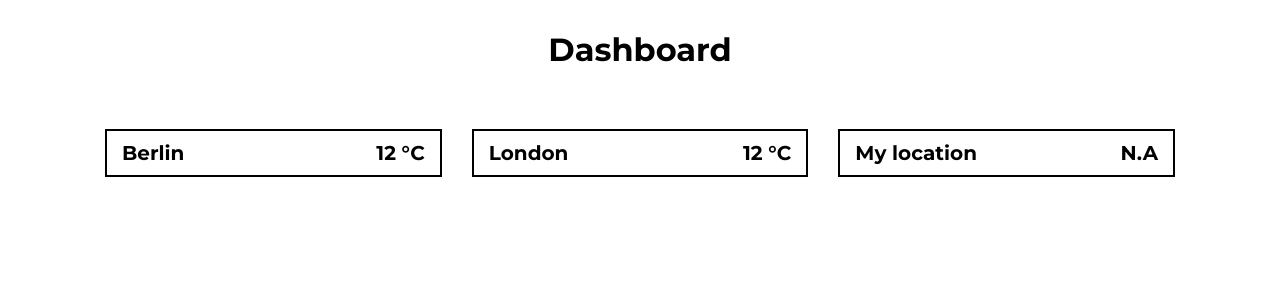
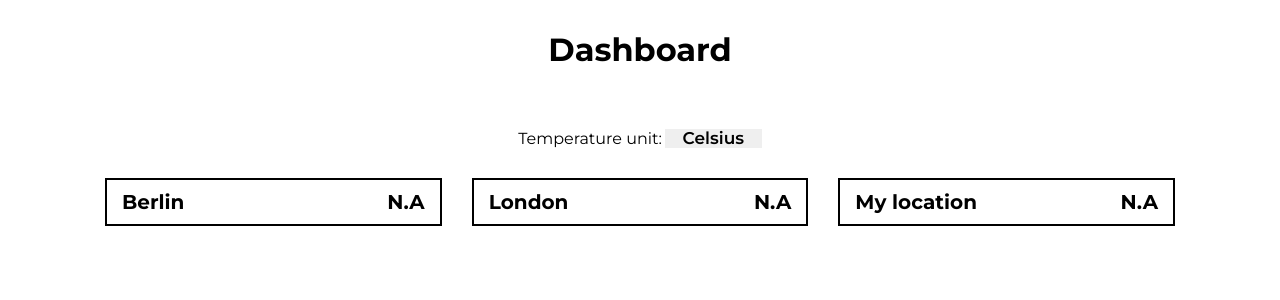
Before and after one commit to raiesbo/sb24-weather-app, a React (Create React App) app: page / in a window 1280 px wide. Shown: the top 300 px of the page. Built offline with nearby package versions, Linux system fonts and the light colour scheme; no server answers.

Commit message:
Implement temp units selector and context

```diff
--- a/src/App.tsx
+++ b/src/App.tsx
@@ -2,16 +2,17 @@ import "./App.css";
 import Home from "./Home";
 import Details from "./City";
 import { Routes, Route } from "react-router-dom";
+import { useEffect, useState } from "react";
 import DataRepository from "./utils/DataRepository";
-import { useEffect, useState } from "react";
-import WeatherDataContext from "./utils/WeatherDataContext";
-import defaultValues from "./utils/defaultVales";
+import WeatherDataContext from "./context/WeatherDataContext";
+import UnitsContext from "./context/UnitsContext";
 
 export default function App() {
-	const [berlinData, setBerlinData] = useState(defaultValues);
-	const [londonData, setLondonData] = useState(defaultValues);
+	const [berlinData, setBerlinData] = useState(null);
+	const [londonData, setLondonData] = useState(null);
 	const [currentLocData, setCurrentLocData] = useState(null);
 	const [currentLocCoords, setCurrentLocCoords] = useState(null);
+	const [withFahrenheit, setWithFahrenheit] = useState(false);
 
 	const defaultCities = {
 		berlin: {
@@ -24,13 +25,8 @@ export default function App() {
 		},
 	};
 
-	const data = {
-		Berlin: berlinData,
-		London: londonData,
-		"My location": currentLocData,
-	};
-
 	const fetchData = async () => {
+		if (berlinData && londonData) return;
 		const [berlin, london] = await Promise.all([
 			DataRepository.getWeatherData({
 				lat: defaultCities.berlin.lat,
@@ -46,6 +42,7 @@ export default function App() {
 	};
 
 	const fetchLocData = async () => {
+		if (currentLocData || !currentLocCoords) return;
 		const currentLoc = await Promise.resolve(
 			DataRepository.getWeatherData({
 				lat: currentLocCoords.lat,
@@ -57,13 +54,11 @@ export default function App() {
 
 	useEffect(() => {
 		// Fetch default cities data
-		// fetchData();
-
+		fetchData();
 		// Get localization coords
 		navigator.geolocation.getCurrentPosition(function (position) {
 			let lat = position.coords.latitude;
 			let lon = position.coords.longitude;
-
 			setCurrentLocCoords({
 				lat: parseFloat(lat.toFixed(2)),
 				lon: parseFloat(lon.toFixed(2)),
@@ -72,16 +67,27 @@ export default function App() {
 	}, []);
 
 	useEffect(() => {
-		// fetchLocData();
+		// Fetch user's data
+		fetchLocData();
 	}, [currentLocCoords]);
 
 	return (
 		<div className="App">
-			<WeatherDataContext.Provider value={data}>
-				<Routes>
-					<Route path="/:city" element={<Details />} />
-					<Route path="/" element={<Home />} />
-				</Routes>
+			<WeatherDataContext.Provider
+				value={{
+					Berlin: berlinData,
+					London: londonData,
+					"My location": currentLocData,
+				}}
+			>
+				<UnitsContext.Provider
+					value={{ withFahrenheit, setWithFahrenheit }}
+				>
+					<Routes>
+						<Route path="/:city" element={<Details />} />
+						<Route path="/" element={<Home />} />
+					</Routes>
+				</UnitsContext.Provider>
 			</WeatherDataContext.Provider>
 		</div>
 	);
--- a/src/City.tsx
+++ b/src/City.tsx
@@ -1,8 +1,8 @@
+import "./City.css";
 import { Link, useLocation } from "react-router-dom";
 import { useContext } from "react";
-import WeatherDataContext from "./utils/WeatherDataContext";
+import WeatherDataContext from "./context/WeatherDataContext";
 import getCityFromPath from "./utils/getCityFromUrl";
-import "./City.css";
 import WeatherInfo from "./components/WeatherInfo";
 import WeatherTemperature from "./components/WeatherTemperature";
 
--- a/src/Home.css
+++ b/src/Home.css
@@ -2,24 +2,6 @@
 	display: grid;
 	grid-template-columns: repeat(auto-fill, minmax(250px, 1fr));
 	gap: 30px;
-}
-
-.card {
-	display: flex;
-	flex-direction: row;
-	justify-content: space-between;
-	padding: 10px 15px;
-	border: 2px solid black;
-	transition: all 150ms ease-in-out;
-	font-size: 20px;
-	font-weight: 700;
-	color: black;
-}
-
-.card:hover {
-	box-shadow: 2px 5px 5px var(--shadow-color);
-	background-color: black;
-	color: white;
 }
 
 @media only screen and (max-width: 600px) {
--- a/src/Home.tsx
+++ b/src/Home.tsx
@@ -1,7 +1,8 @@
 import "./Home.css";
 import { useContext } from "react";
-import WeatherDataContext from "./utils/WeatherDataContext";
+import WeatherDataContext from "./context/WeatherDataContext";
 import DashboardItem from "./components/DashboardItem";
+import UnitsSelector from "./components/UnitsSelector";
 
 export default function Home() {
 	const weatherData = useContext(WeatherDataContext);
@@ -12,6 +13,7 @@ export default function Home() {
 				<h1>Dashboard</h1>
 			</header>
 			<main>
+				<UnitsSelector />
 				<div className="cardsWrapper">
 					{weatherData &&
 						Object.entries(weatherData).map((locData, i) => {
--- a/src/components/DashboardItem.css
+++ b/src/components/DashboardItem.css
@@ -0,0 +1,17 @@
+.card {
+	display: flex;
+	flex-direction: row;
+	justify-content: space-between;
+	padding: 10px 15px;
+	border: 2px solid black;
+	transition: all 150ms ease-in-out;
+	font-size: 20px;
+	font-weight: 700;
+	color: black;
+}
+
+.card:hover {
+	box-shadow: 2px 5px 5px var(--shadow-color);
+	background-color: black;
+	color: white;
+}
--- a/src/components/DashboardItem.tsx
+++ b/src/components/DashboardItem.tsx
@@ -1,5 +1,8 @@
 import "./DashboardItem.css";
 import { Link } from "react-router-dom";
+import { useContext } from "react";
+import UnitsContext from "../context/UnitsContext";
+import formatTemp from "../utils/formatTemp";
 
 type Props = {
 	name: string;
@@ -7,6 +10,8 @@ type Props = {
 };
 
 export default function DashboardItem({ name, data }: Props) {
+	const { withFahrenheit } = useContext(UnitsContext);
+
 	return !data?.name ? (
 		<div className="card">
 			<p>{name}</p>
@@ -16,7 +21,7 @@ export default function DashboardItem({ name, data }: Props) {
 		<Link to={`/${name}`} style={{ textDecoration: "none" }}>
 			<div className="card">
 				<p>{name === "My location" ? data.name : name}</p>
-				<p>{`${Math.round(data.main.temp)} °C`}</p>
+				<p>{formatTemp(data.main.temp, withFahrenheit)}</p>
 			</div>
 		</Link>
 	);
--- /dev/null
+++ b/src/components/UnitsSelector.css
@@ -0,0 +1,25 @@
+.unitsSelectorWrapper {
+	display: flex;
+	flex-direction: row;
+	align-items: center;
+	justify-content: center;
+	margin: auto;
+	margin-bottom: 30px;
+}
+
+.unitsSelector {
+	border: 0;
+	font-size: 17px;
+	width: min-content;
+	margin-left: 3px;
+	font-weight: 600;
+	text-align: center;
+	appearance: none;
+	cursor: pointer;
+	transition: all 150ms ease-in-out;
+}
+
+.unitsSelector:hover {
+	color: white;
+	background-color: black;
+}
--- /dev/null
+++ b/src/components/UnitsSelector.tsx
@@ -0,0 +1,21 @@
+import "./UnitsSelector.css";
+import { useContext } from "react";
+import UnitsContext from "../context/UnitsContext";
+
+export default function UnitsSelector() {
+	const { setWithFahrenheit } = useContext(UnitsContext);
+
+	const changeHandler = (e: any) => {
+		setWithFahrenheit(e.target.value === "Celsius" ? false : true);
+	};
+
+	return (
+		<div className="unitsSelectorWrapper">
+			<label>Temperature unit:</label>
+			<select className="unitsSelector" onChange={changeHandler}>
+				<option value="Celsius">Celsius</option>
+				<option value="Fahrenheit">Fahrenheit</option>
+			</select>
+		</div>
+	);
+}
--- a/src/components/WeatherTemperature.tsx
+++ b/src/components/WeatherTemperature.tsx
@@ -1,4 +1,7 @@
 import "./WeatherTemperature.css";
+import UnitsContext from "../context/UnitsContext";
+import { useContext } from "react";
+import formatTemp from "../utils/formatTemp";
 
 type Props = {
 	description: string;
@@ -15,6 +18,8 @@ export default function WeatherTemperature({
 	tempMax,
 	tempMin,
 }: Props) {
+	const { withFahrenheit } = useContext(UnitsContext);
+
 	return (
 		<div className="cityTemp">
 			<div className="info">
@@ -26,13 +31,13 @@ export default function WeatherTemperature({
 					title={description}
 				/>
 			</div>
-			<p className="mainTemp">{`${Math.round(temp)}°C`}</p>
+			<p className="mainTemp">{formatTemp(temp, withFahrenheit)}</p>
 			<div className="subTempWrapper">
 				<p className="subTemp">
-					H: {`${Math.round(tempMax)}`} <sup>&deg;</sup>C
+					H: {formatTemp(tempMax, withFahrenheit)} <sup>&deg;</sup>C
 				</p>
 				<p>
-					L: {`${Math.round(tempMin)}`} <sup>&deg;</sup>C
+					L: {formatTemp(tempMin, withFahrenheit)} <sup>&deg;</sup>C
 				</p>
 			</div>
 		</div>
--- /dev/null
+++ b/src/context/UnitsContext.tsx
@@ -0,0 +1,8 @@
+import React from "react";
+
+const UnitsContext = React.createContext({
+	withFahrenheit: false,
+	setWithFahrenheit: (active: boolean): void => {},
+});
+
+export default UnitsContext;
--- a/src/utils/WeatherDataContext.tsx
+++ b/src/context/WeatherDataContext.tsx
@@ -1,5 +1,5 @@
 import React from "react";
-import defaultValues from "./defaultVales";
+import defaultValues from "../utils/defaultVales";
 
 const WeatherDataContext = React.createContext({
 	Berlin: defaultValues,
--- /dev/null
+++ b/src/utils/formatTemp.ts
@@ -0,0 +1,7 @@
+export default function formatTemp(temp: number, fahrenheit = false) {
+    if (fahrenheit) {
+        return `${Math.round((temp * 9 / 5) + 32)} °F`
+    }
+
+    return `${Math.round(temp)} °C`
+}
```
